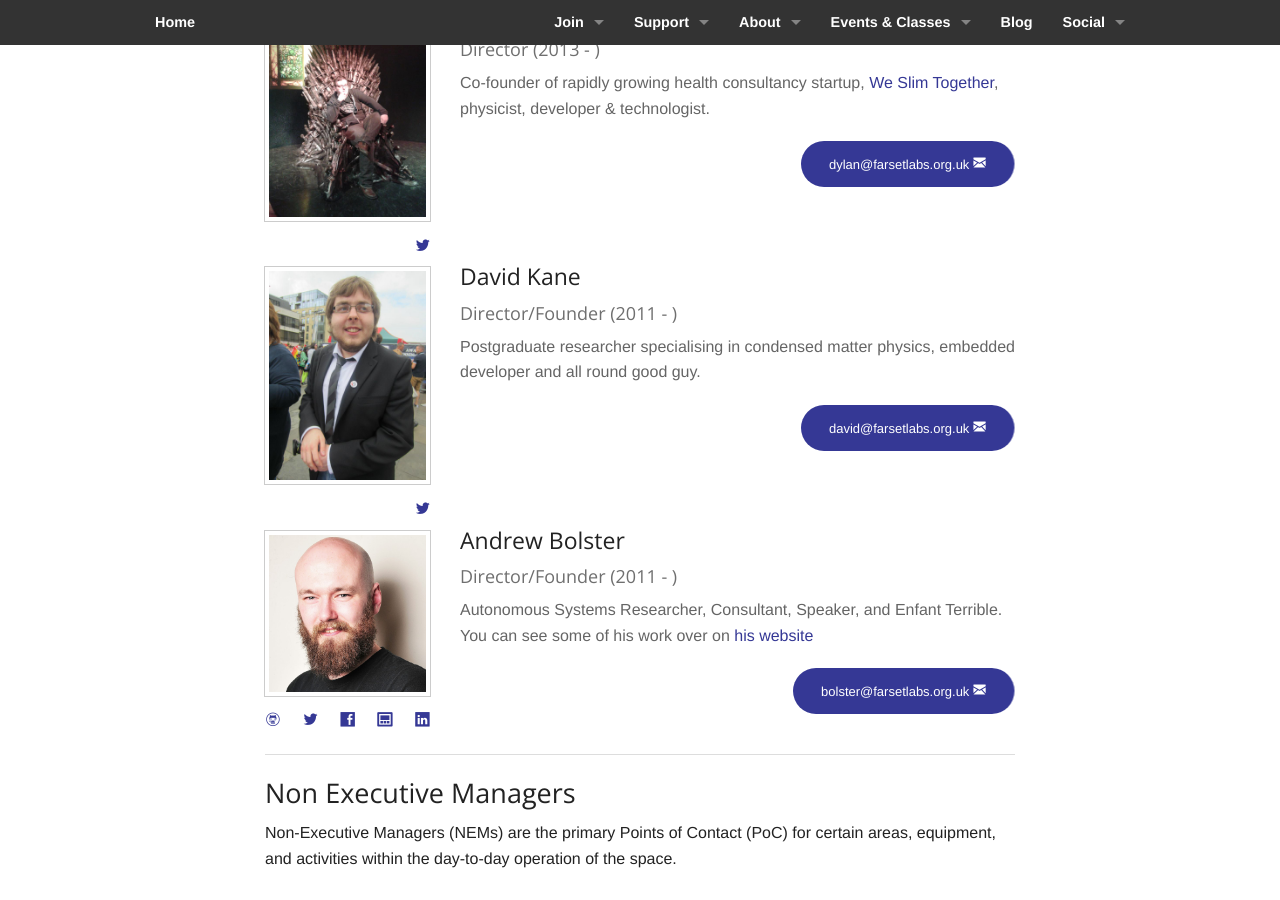
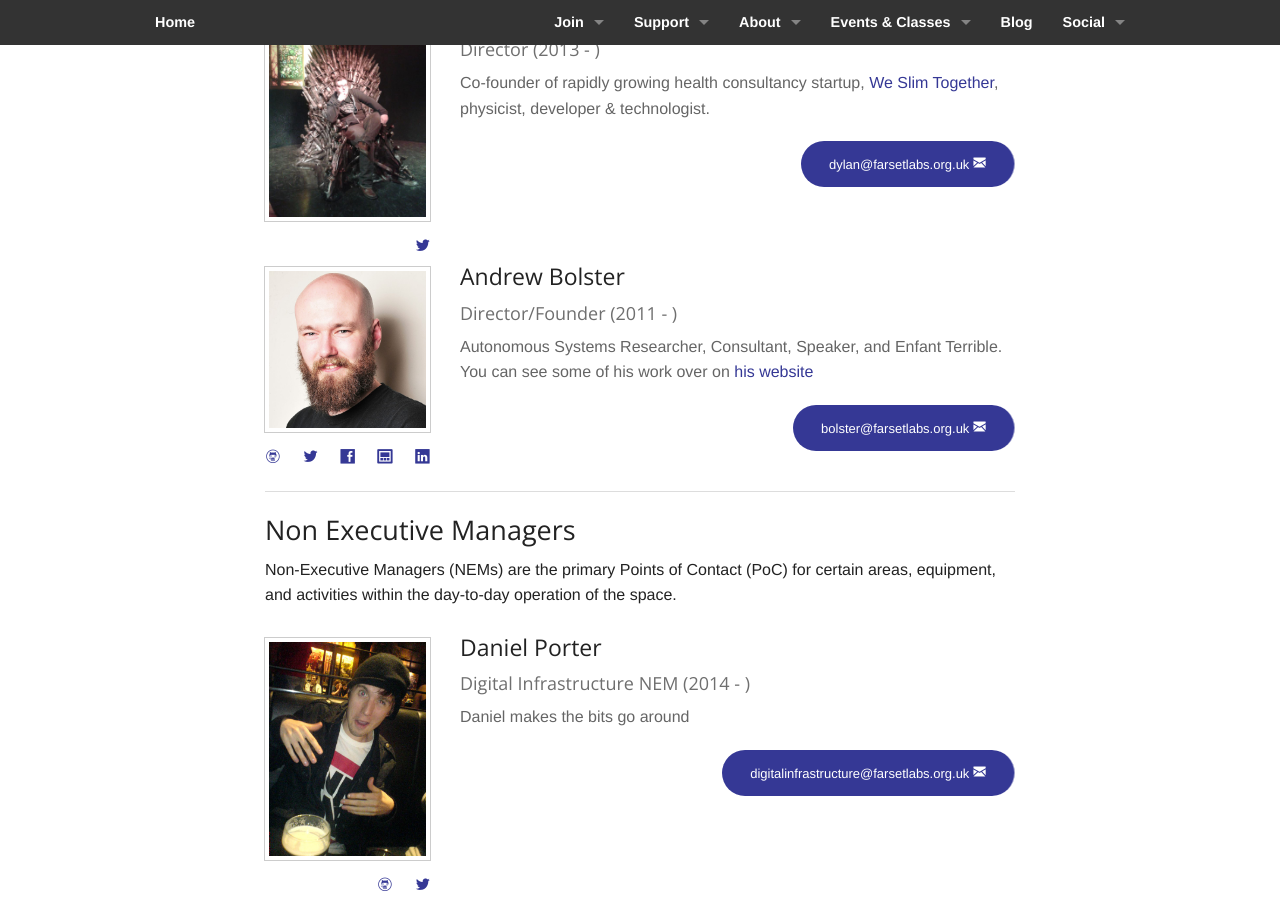
Before and after one commit to FarsetLabs/farsetlabs.github.io, a Jekyll site: the page built from about/index.html, in a window 1280 px wide and 900 px high, scrolled down 1148 px. Built offline with Jekyll 4.4.1, drawn with Linux system fonts in a browser that asks for light colours; some of the changed text lies outside the part shown.

Commit message:
[ABOUT] Update Management Board (#229)
Co-authored-by: Artemiy Kondratiev <art@farsetlabs.org.uk>

```diff
--- a/_config.yml
+++ b/_config.yml
@@ -50,15 +50,6 @@ officers:
     linkedin: "andrewbolster"
     github: "andrewbolster"
     discourse: "bolster"
-
-  - name: David Kane
-    username: kane
-    year: 2011 -
-    title: "Director/Founder"
-    blurb: "Postgraduate researcher specialising in condensed matter physics, embedded developer and all round good guy."
-    email: "david@farsetlabs.org.uk"
-    twitter: "dsrkane"
-    discourse: "kane"
 
   - name: Dylan Wylie
     username: wylie
--- a/about/index.html
+++ b/about/index.html
@@ -100,6 +100,7 @@ haschildren: True
       <li>Andrew Mulholland: Outreach NEM (2015-2018)</li>
       <li>Colin Kelsey: Facilities NEM (2015-2018)</li>
       <li>Zoe Gadon-Thompson: Outreach NEM (2018-2019)</li>
+      <li>David Kane: Director/Founder (2011-2020)</li>
     </ul>
     </div>
 </div>
```
Also changed, not shown: assets/img/profiles/kane.jpg (deleted).
